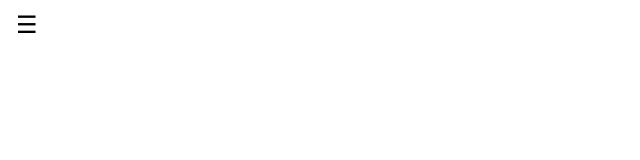
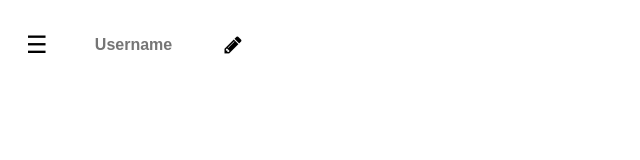
Before and after one commit to andreyka239/bot_v7, a plain HTML site: page index.html in a window 1280 px wide. Shown: the whole page, without its empty margins (0-640 px from the left). Drawn offline with Linux system fonts and the light colour scheme.

Commit message:
Update index.html

```diff
--- a/index.html
+++ b/index.html
@@ -4,6 +4,7 @@
     <meta charset="UTF-8">
     <meta name="viewport" content="width=device-width, initial-scale=1.0">
     <title>Slide-in Menu</title>
+    <link rel="stylesheet" href="https://cdnjs.cloudflare.com/ajax/libs/font-awesome/4.7.0/css/font-awesome.min.css">
     <style>
         body {
             font-family: Arial, sans-serif;
@@ -12,20 +13,55 @@
             overflow-x: hidden;
         }
 
-        .menu-button {
+        .header {
             position: fixed;
             top: 10px;
-            left: 10px;
+            left: 0;
+            width: 100%;
+            display: flex;
+            justify-content: center;
+            align-items: center;
+            z-index: 1;
+            padding: 20px;
+        }
+
+        .menu-button {
             background: none;
             border: none;
             cursor: pointer;
             font-size: 24px;
             outline: none;
-            z-index: 1;
         }
 
         .menu-button:focus {
             outline: none;
+        }
+
+        .username-container {
+            position: relative;
+            display: flex;
+            align-items: center;
+            flex-grow: 1;
+            width: auto;
+        }
+
+        .username-input {
+            padding: 5px;
+            font-size: 16px;
+            font-weight: bold;
+            border: none;
+            outline: none;
+            text-align: center;
+            width: 150px;
+        }
+
+        .edit-button {
+            background: none;
+            border: none;
+            cursor: pointer;
+            font-size: 20px;
+            outline: none;
+            margin-left: 5px;
         }
 
         .menu {
@@ -62,7 +98,15 @@
 </head>
 <body>
 
-<button class="menu-button" id="menuButton">&#9776;</button>
+<div class="header">
+    <div>
+        <button class="menu-button" id="menuButton">&#9776;</button>
+    </div>
+    <div class="username-container">
+        <input type="text" class="username-input" placeholder="Username">
+        <button class="edit-button"><i class="fa fa-pencil" aria-hidden="true"></i></button>
+    </div>
+</div>
 
 <div class="menu" id="sideMenu">
     <a href="#">Home</a>
```
